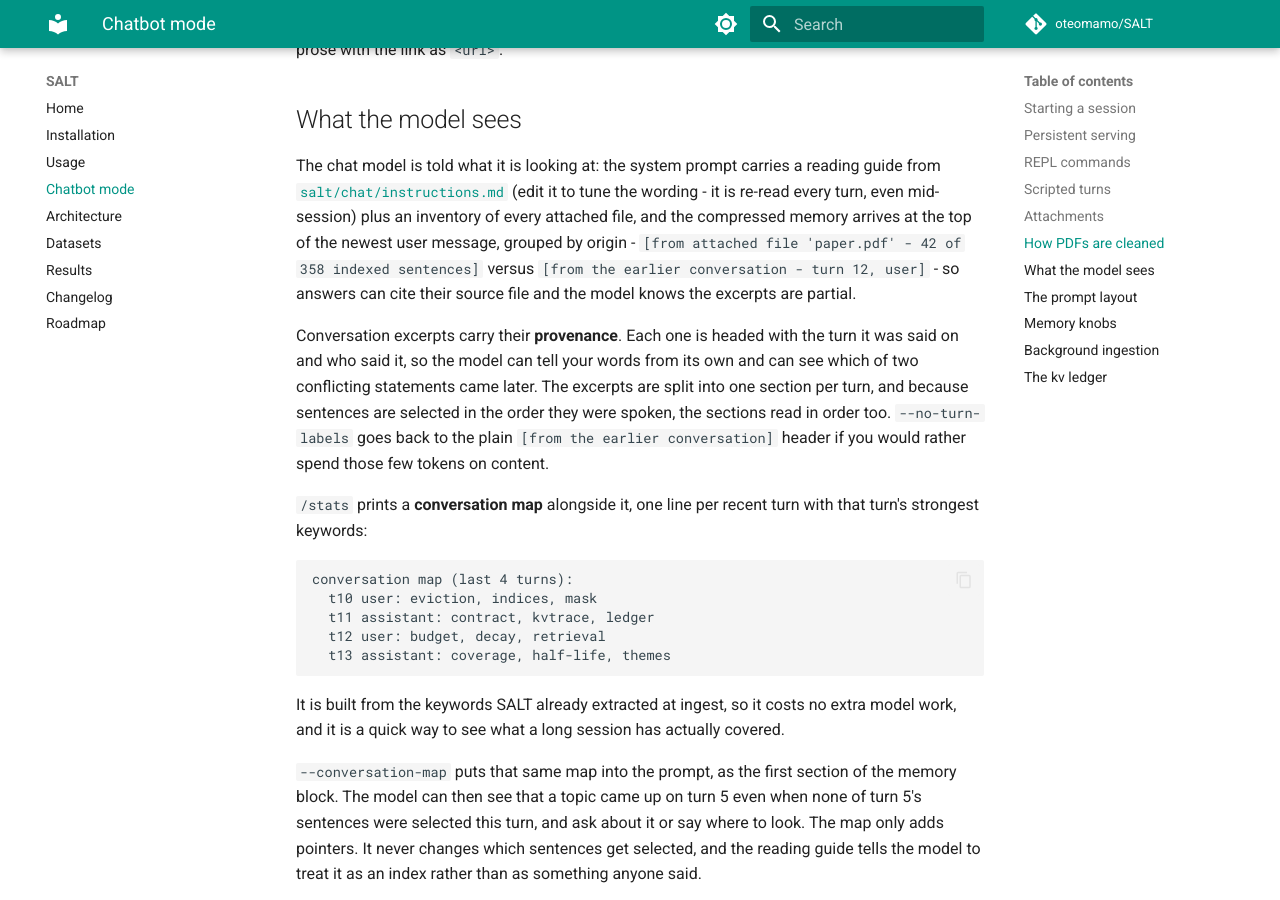
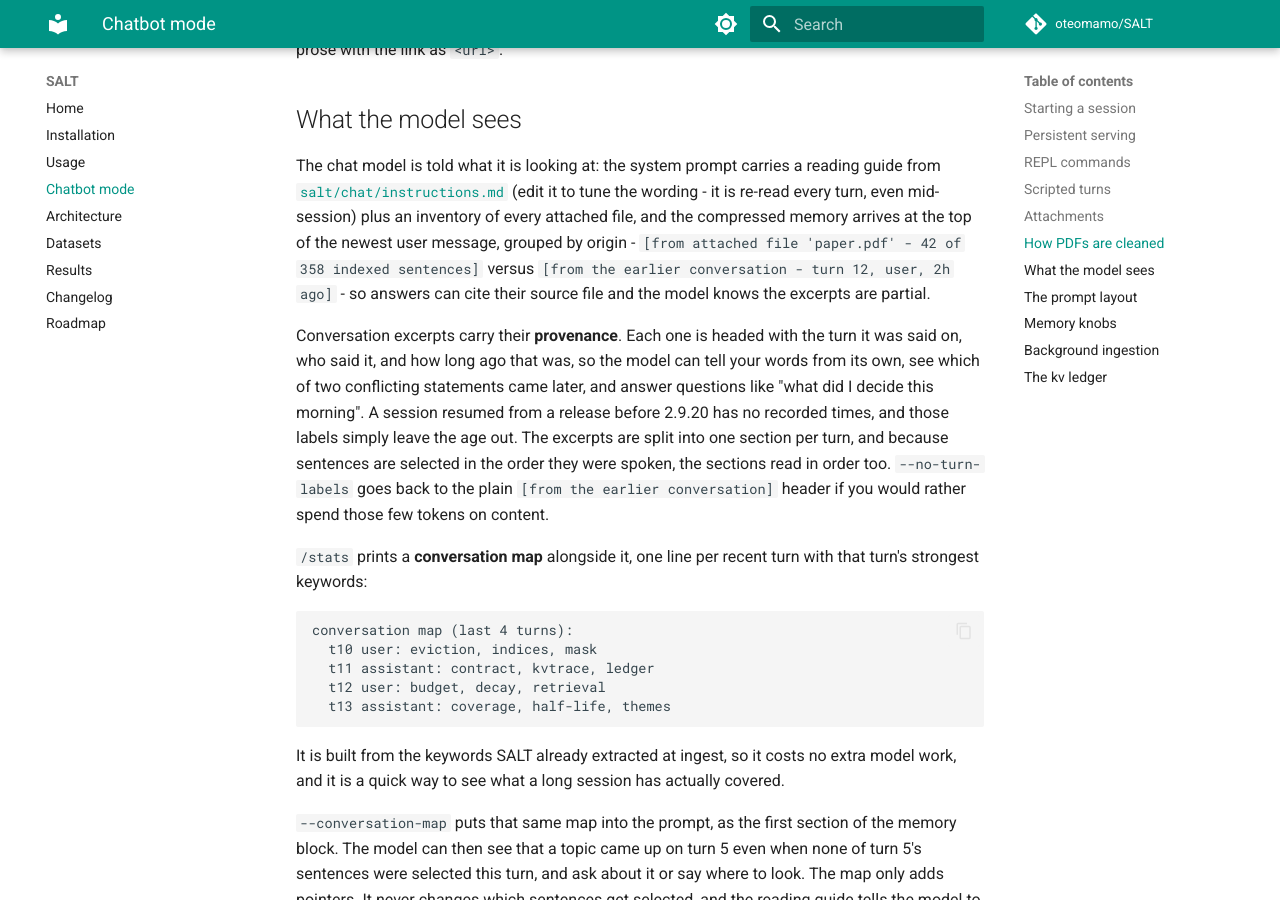
Before and after one commit to oteomamo/SALT, an MkDocs documentation site: the page built from docs/chatbot.md, in a window 1280 px wide and 900 px high, scrolled down 3823 px. Built offline with MkDocs 1.6.1 and Material for MkDocs 9.7.7, drawn with Linux system fonts in a browser that asks for light colours; comment, search, counter and statistics services are not loaded; the version menu is left out.

Commit message:
v2.9.24 saltChat: conversation labels say how long ago
Turn and speaker placed an excerpt in the conversation but not in time,
so "what did I decide this morning" had nothing to read. Each
conversation label now ends with a coarse age taken from the ingest time
recorded in 2.9.20, and a session resumed from before that release drops
the age rather than guessing one. A clock that went backwards reads as
"just now". Verified with scripts/chat_ingest_regression.py,
scripts/chat_theme_regression.py, and a resumed pre-2.9.20 session
confirming its labels carry turn and speaker with no age.

```diff
--- a/docs/chatbot.md
+++ b/docs/chatbot.md
@@ -186,12 +186,15 @@ reading guide from
 plus an inventory of every attached file, and the compressed memory arrives
 at the top of the newest user message, grouped by origin - `[from attached
 file 'paper.pdf' - 42 of 358 indexed sentences]` versus `[from the earlier
-conversation - turn 12, user]` - so answers can cite their source file and
-the model knows the excerpts are partial.
+conversation - turn 12, user, 2h ago]` - so answers can cite their source
+file and the model knows the excerpts are partial.
 
 Conversation excerpts carry their **provenance**. Each one is headed with
-the turn it was said on and who said it, so the model can tell your words
-from its own and can see which of two conflicting statements came later.
+the turn it was said on, who said it, and how long ago that was, so the
+model can tell your words from its own, see which of two conflicting
+statements came later, and answer questions like "what did I decide this
+morning". A session resumed from a release before 2.9.20 has no recorded
+times, and those labels simply leave the age out.
 The excerpts are split into one section per turn, and because sentences are
 selected in the order they were spoken, the sections read in order too.
 `--no-turn-labels` goes back to the plain `[from the earlier conversation]`
--- a/pyproject.toml
+++ b/pyproject.toml
@@ -4,7 +4,7 @@ build-backend = "setuptools.build_meta"
 
 [project]
 name = "salt"
-version = "2.9.23"
+version = "2.9.24"
 description = "SALT: Salience-Aware Lexical Trie for Long-Context Compression"
 readme = "README.md"
 license = "MIT"
```
Also changed, not shown: docs/changelog.md (+3 -1 lines), salt/chat/instructions.md (+5 -3 lines), 1 other file.
